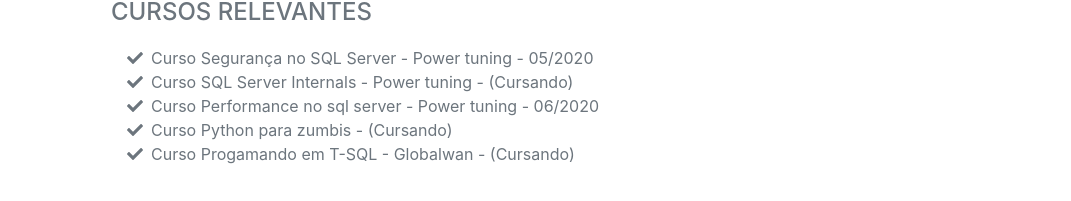
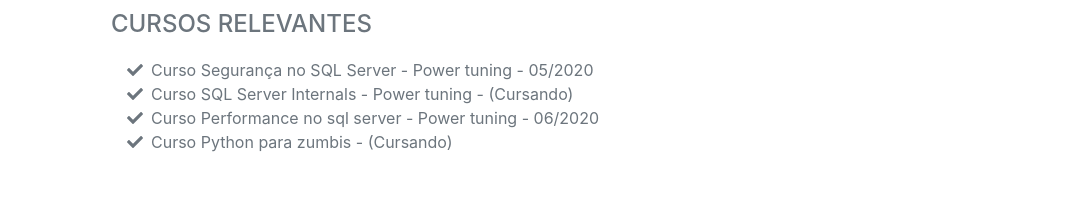
Before and after one commit to Dnbritto/dnbritto.github.io, a plain HTML site: page index.html in a window 1280 px wide. Shown: the part 2059-2260 px from the top of the page, without its empty margins (209-1280 px from the left). Drawn offline with nearby package versions, Linux system fonts and the light colour scheme; a web font is replaced by a local one.

Commit message:
alterando pagina

```diff
--- a/index.html
+++ b/index.html
@@ -117,8 +117,7 @@
                             Curso Python para zumbis - (Cursando)
                             </li>
                             <li>
-                                <span class="fa-li"><i class="fas fa-check"></i></span>
-                                Curso Progamando em T-SQL - Globalwan - (Cursando)
+
                                 </li>
 
                             <!-- <span class="fa-li"><i class="fas fa-check"></i></span>
```
